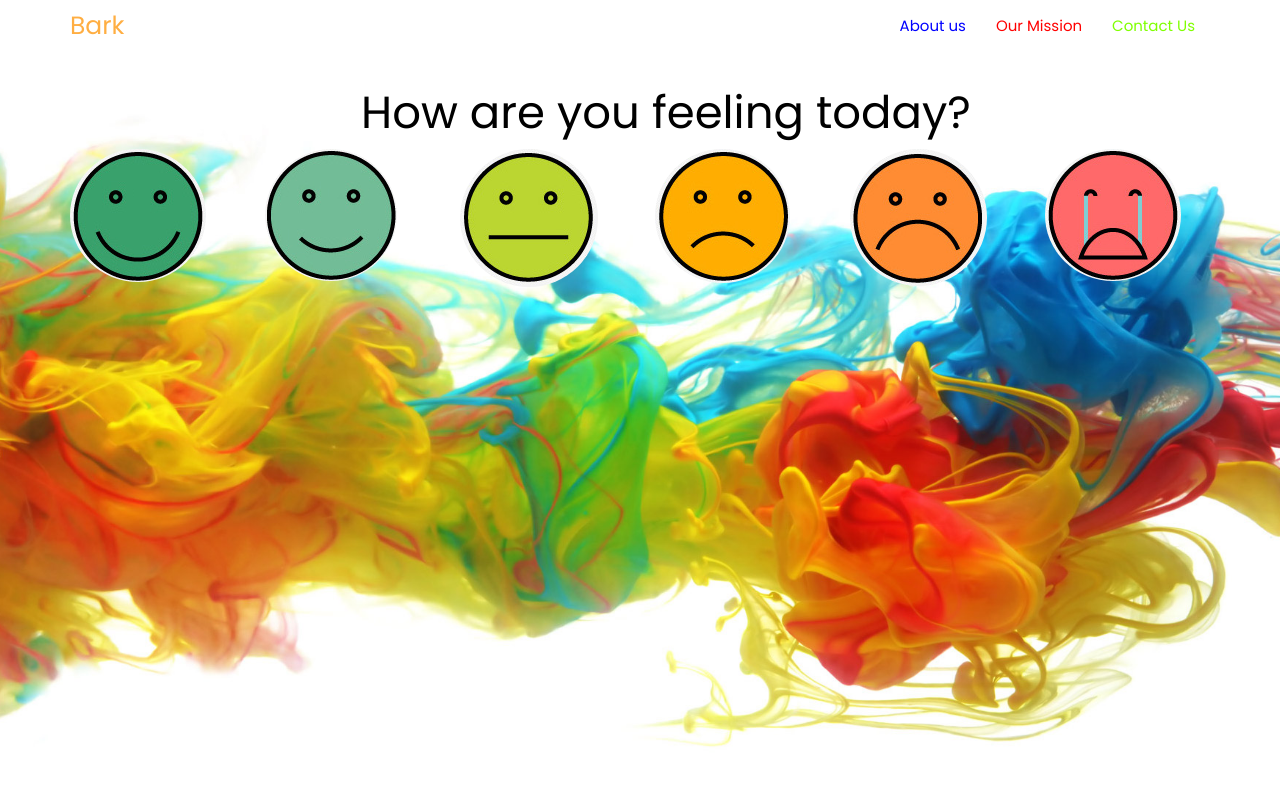
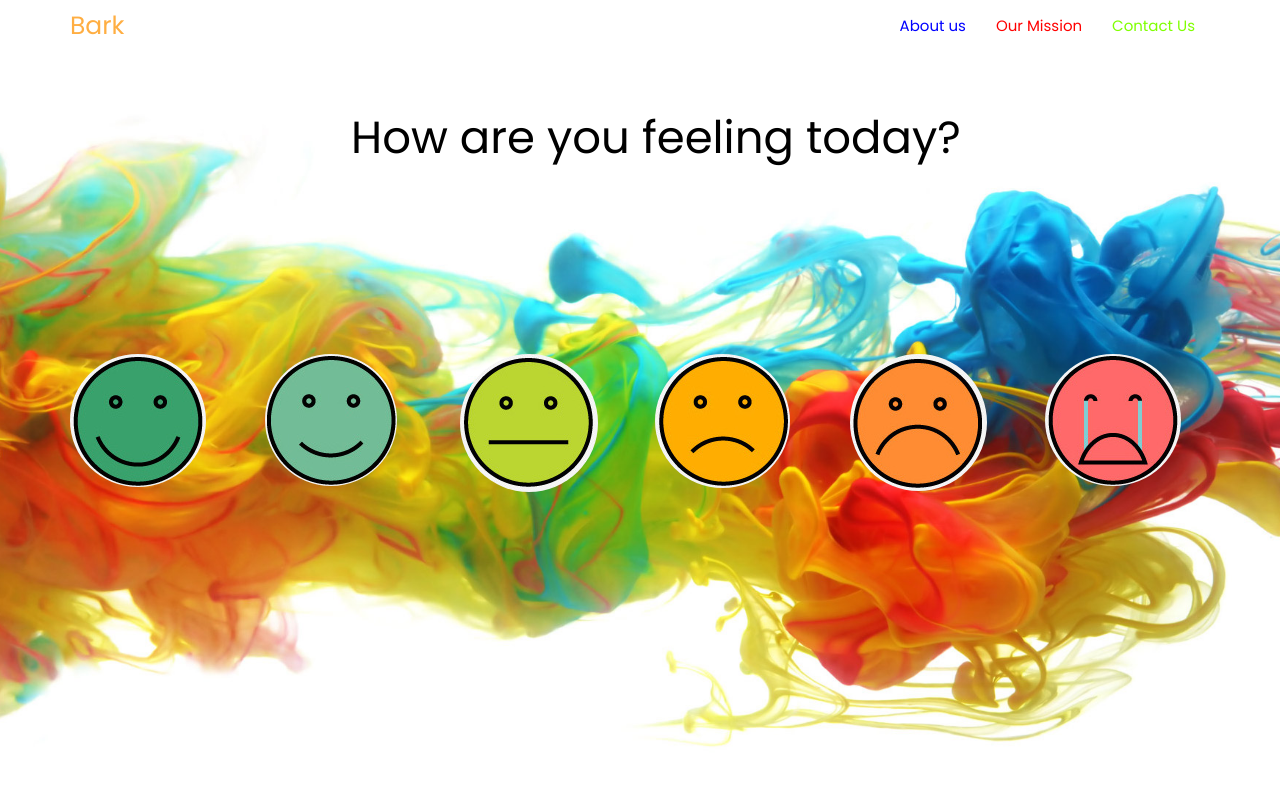
Before and after one commit to IrisRevol/Revolansie, a plain HTML site: page index.html in a window 1280 px wide. Drawn offline with Linux system fonts and the light colour scheme.

Commit message:
Update main.css

```diff
--- a/css/main.css
+++ b/css/main.css
@@ -20,9 +20,10 @@ h1 {
   font-family: 'Poppins', cursive;
   border: 1px solid transparent;
   text-align: center;
-  margin-top: 15px;
-  margin-left: 290px;
+  margin-top: 10px;
+  margin-left: 250px;
   margin-right: 100px;
+  padding:30px;
   display: inline-block;
 }
 .navbar-nav {
@@ -38,3 +39,11 @@ h1 {
 .navbar-inverse .navbar-nav .menu-contactus {
   color: #7FFF00;
 }
+.col-md-2 {
+  position: relative;
+  display: block:run-in;
+  max-width: 650px;
+  margin: 0 auto;
+  box-sizing: border-box;
+  padding-top: 150px;
+}
```
